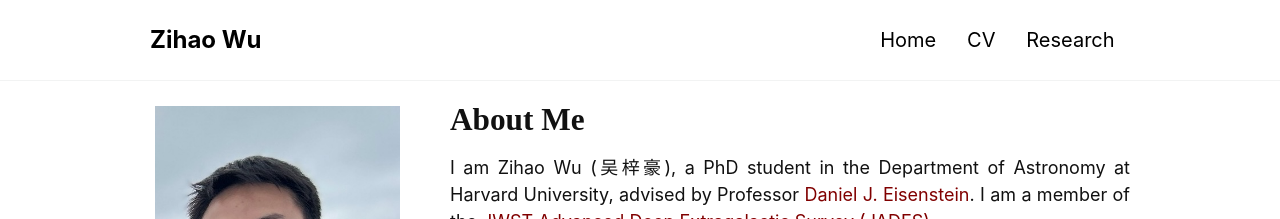
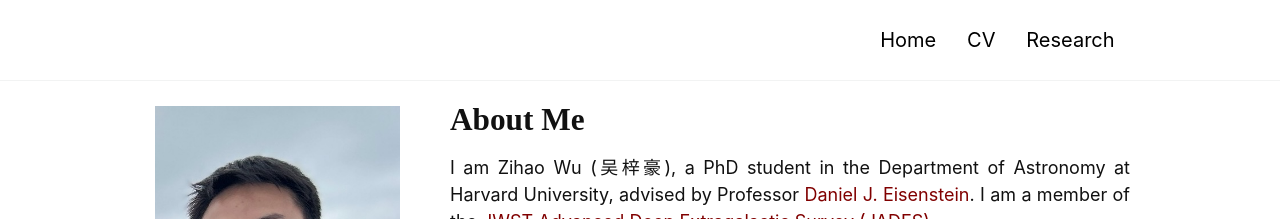
Before and after one commit to zihaowu-astro/zihaowu-astro.github.io, a Jekyll site: the page built from index.md, in a window 1280 px wide. Shown: the top 219 px of the page. Built offline with Jekyll 4.4.1, drawn with Linux system fonts in a browser that asks for light colours; cached includes are drawn as plain includes.

```diff
--- a/_config.yml
+++ b/_config.yml
@@ -10,7 +10,7 @@ url                      : "https://zihaowu-astro.github.io"
 baseurl                  : # the subpath of your site, e.g. "/blog"
 repository               : # GitHub username/repo-name e.g. "mmistakes/minimal-mistakes"
 teaser                   : # path of fallback teaser image, e.g. "/assets/images/500x300.png"
-masthead_title           : # overrides the website title displayed in the masthead, use " " for no title
+masthead_title           : " " # overrides the website title displayed in the masthead, use " " for no title
 breadcrumbs              : # true, false (default)
 words_per_minute         : 200
 enable_copy_code_button  : # true, false (default)
--- a/_sass/_custom.scss
+++ b/_sass/_custom.scss
@@ -28,7 +28,7 @@ body {
 
 .greedy-nav .site-title,
 .greedy-nav .site-title.hidden {
-  display: block !important;
+  display: none !important;
   flex: 0 0 auto;
   margin-right: 2rem;
   font-size: 1.2em;
--- a/assets/css/custom.scss
+++ b/assets/css/custom.scss
@@ -28,7 +28,7 @@ body {
 
 .greedy-nav .site-title,
 .greedy-nav .site-title.hidden {
-  display: block !important;
+  display: none !important;
   flex: 0 0 auto;
   margin-right: 2rem;
   font-size: 1.2em;
```
